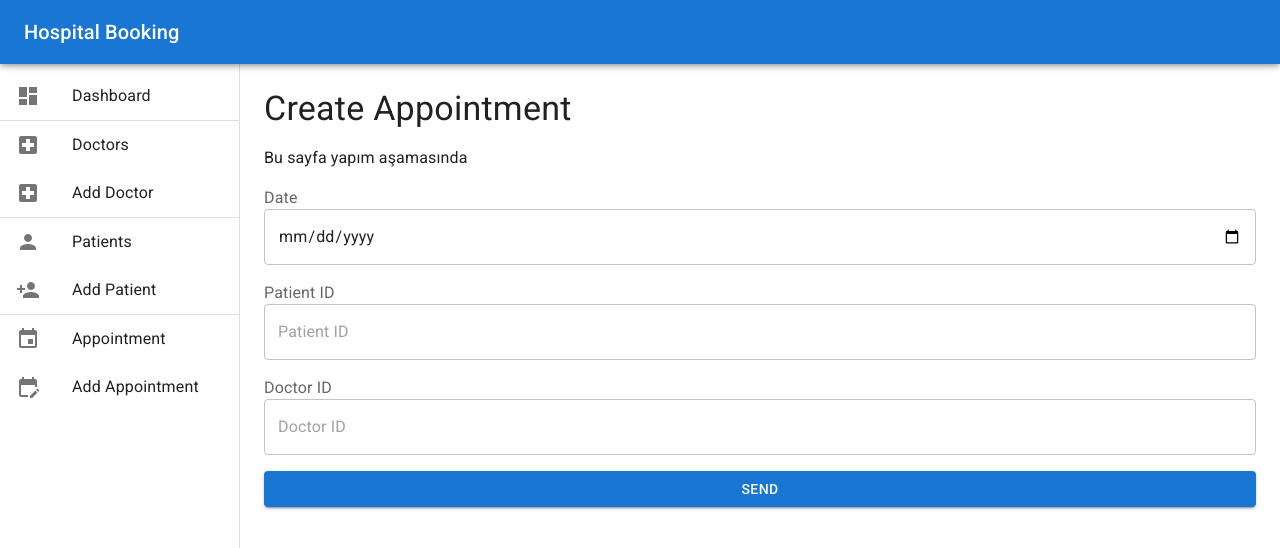
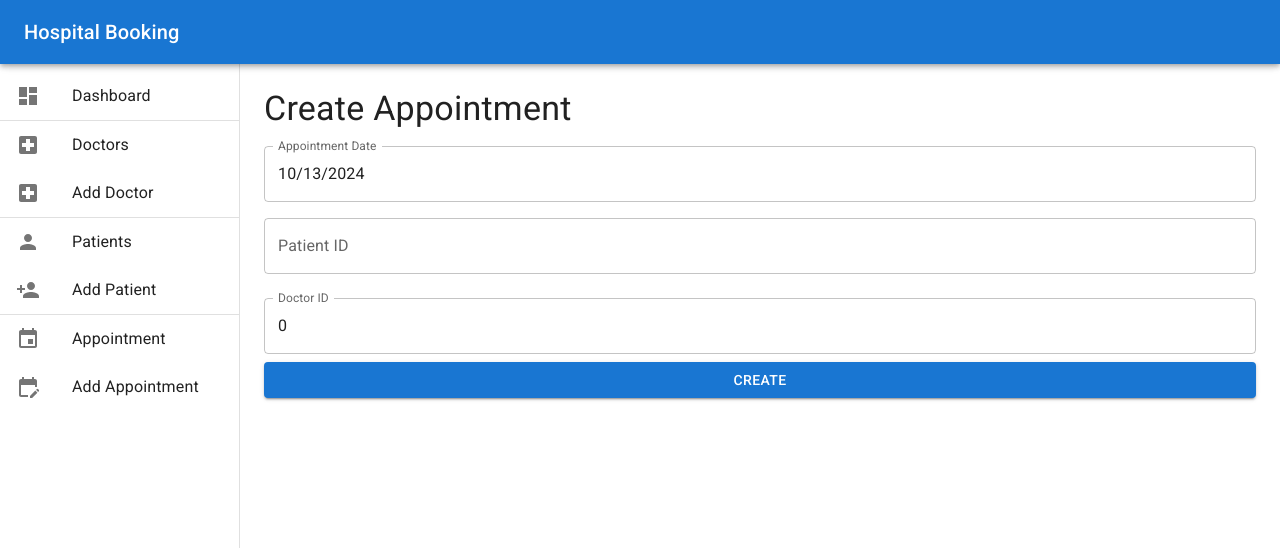
Before and after one commit to aygunbyr/hospital-appointment-booking-ui, a Next.js app: page /appointments/create in a window 1280 px wide. Shown: the top 548 px of the page. Built offline with nearby package versions, Linux system fonts and the light colour scheme.

Commit message:
Add Create Appointment Form

```diff
--- a/package.json
+++ b/package.json
@@ -12,14 +12,18 @@
     "@emotion/react": "^11.13.3",
     "@emotion/styled": "^11.13.0",
     "@fontsource/roboto": "^5.1.0",
+    "@hookform/resolvers": "^3.9.0",
     "@mui/icons-material": "^6.1.3",
     "@mui/material": "^6.1.3",
     "@mui/x-data-grid": "^7.20.0",
+    "@mui/x-date-pickers": "^7.20.0",
     "@tanstack/react-query": "^5.59.13",
     "axios": "^1.7.7",
+    "date-fns": "^2.29.3",
     "next": "14.2.15",
     "react": "^18",
     "react-dom": "^18",
+    "react-hook-form": "^7.53.0",
     "zod": "^3.23.8"
   },
   "devDependencies": {
--- a/src/app/appointments/create/page.tsx
+++ b/src/app/appointments/create/page.tsx
@@ -1,97 +1,13 @@
-"use client";
-import { useState } from "react";
-import { useRouter } from "next/navigation";
 import Typography from "@mui/material/Typography";
-import Alert from "@mui/material/Alert";
-import DryForm from "@/components/DryForm";
-import { FormField } from "@/components/DryForm/types";
-import { useMutation, useQueryClient } from "@tanstack/react-query";
-import { createAppointment } from "@/services/apiService";
-import { Appointment } from "@/types/Appointment";
-import { CreateAppointmentRequest } from "@/types/dtos/CreateAppointmentRequest";
-import { ServiceResult } from "@/types/ServiceResult";
-import { AxiosError } from "axios";
+import CreateAppointmentForm from "@/components/CreateAppointmentForm";
 
 export default function CreateAppointment() {
-  const queryClient = useQueryClient();
-  const router = useRouter();
-  const [errors, setErrors] = useState<string[]>([]);
-
-  const formFields: FormField[] = [
-    {
-      label: "Date",
-      type: "date",
-      name: "date",
-      placeholder: "Full Name",
-      required: true,
-      validation: {},
-    },
-    {
-      label: "Patient ID",
-      type: "text",
-      name: "patientId",
-      placeholder: "Patient ID",
-      required: true,
-      validation: {
-        minLength: 2,
-        maxLength: 30,
-      },
-    },
-    {
-      label: "Doctor ID",
-      type: "number",
-      name: "doctorId",
-      placeholder: "Doctor ID",
-      required: true,
-      validation: {
-        minLength: 1,
-        maxLength: 10,
-      },
-    },
-  ];
-
-  const createAppointmentMutation = useMutation<
-    ServiceResult<Appointment>,
-    unknown,
-    CreateAppointmentRequest
-  >({
-    mutationFn: (createAppointmentRequest: CreateAppointmentRequest) =>
-      createAppointment(createAppointmentRequest),
-    onSuccess: () => {
-      queryClient.invalidateQueries({ queryKey: ["appointments"] });
-      router.push("/appointments");
-    },
-    onError: (error) => {
-      // @ts-no-check
-      setErrors(
-        error instanceof AxiosError ? error.response?.data?.errorMessage : []
-      );
-    },
-  });
-
   return (
     <>
       <Typography variant="h4" mb={2}>
         Create Appointment
       </Typography>
-      <Typography mb={2}>Bu sayfa yapım aşamasında</Typography>
-      {errors.map((error, index) => (
-        <Alert
-          key={index}
-          severity="error"
-          sx={{ width: "100%", marginBottom: 2 }}
-        >
-          {error}
-        </Alert>
-      ))}
-      <DryForm
-        mutationFn={{
-          mutate: createAppointmentMutation.mutate,
-          error: createAppointmentMutation.error,
-          data: createAppointmentMutation.data,
-        }}
-        formFields={formFields}
-      />
+      <CreateAppointmentForm />
     </>
   );
 }
--- /dev/null
+++ b/src/components/CreateAppointmentForm/index.tsx
@@ -0,0 +1,142 @@
+"use client";
+// General
+import { useState } from "react";
+import { useRouter } from "next/navigation";
+import { useMutation, useQueryClient } from "@tanstack/react-query";
+import { formatISO } from "date-fns";
+import { AxiosError } from "axios";
+
+// Form
+import { Controller, useForm } from "react-hook-form";
+import { zodResolver } from "@hookform/resolvers/zod";
+import { createAppointmentSchema, CreateAppointmentFormModel } from "./schema";
+
+// Material UI
+import Alert from "@mui/material/Alert";
+import Box from "@mui/material/Box";
+import Button from "@mui/material/Button";
+import TextField from "@mui/material/TextField";
+import { DatePicker, LocalizationProvider } from "@mui/x-date-pickers";
+import { AdapterDateFns } from "@mui/x-date-pickers/AdapterDateFns";
+
+// Services, types
+import { createAppointment } from "@/services/apiService";
+import { Appointment } from "@/types/Appointment";
+import { CreateAppointmentRequest } from "@/types/dtos/CreateAppointmentRequest";
+import { ServiceResult } from "@/types/ServiceResult";
+
+export default function CreateAppointmentForm() {
+  const queryClient = useQueryClient();
+  const router = useRouter();
+  const [serverSideErrors, setServerSideErrors] = useState<string[]>([]);
+  const [isSubmitting, setIsSubmitting] = useState<boolean>(false);
+  const {
+    register,
+    handleSubmit,
+    control,
+    formState: { errors },
+  } = useForm<CreateAppointmentFormModel>({
+    resolver: zodResolver(createAppointmentSchema),
+    defaultValues: {
+      date: new Date(),
+      patientId: "",
+      doctorId: 0,
+    },
+  });
+
+  const createAppointmentMutation = useMutation<
+    ServiceResult<Appointment>,
+    unknown,
+    CreateAppointmentRequest
+  >({
+    mutationFn: (createAppointmentRequest: CreateAppointmentRequest) =>
+      createAppointment(createAppointmentRequest),
+    onSuccess: () => {
+      queryClient.invalidateQueries({ queryKey: ["appointments"] });
+      router.push("/appointments");
+    },
+    onError: (error) => {
+      setServerSideErrors(
+        error instanceof AxiosError ? error.response?.data?.errorMessage : []
+      );
+      setIsSubmitting(false);
+    },
+  });
+
+  const onSubmit = (data: CreateAppointmentFormModel) => {
+    setIsSubmitting(true);
+    setServerSideErrors([]);
+
+    const formattedData = Object.fromEntries(
+      Object.entries(data).map(([key, value]) => {
+        return [key, value instanceof Date ? formatISO(value) : value];
+      })
+    );
+
+    createAppointmentMutation.mutate(
+      formattedData as unknown as CreateAppointmentRequest
+    );
+  };
+
+  return (
+    <LocalizationProvider dateAdapter={AdapterDateFns}>
+      {serverSideErrors.map((error, index) => (
+        <Alert
+          key={index}
+          severity="error"
+          sx={{ width: "100%", marginBottom: 2 }}
+        >
+          {error}
+        </Alert>
+      ))}
+      <Box component="form" onSubmit={handleSubmit(onSubmit)}>
+        <Controller
+          name="date"
+          control={control}
+          render={({ field }) => (
+            <DatePicker
+              label="Appointment Date"
+              value={field.value}
+              onChange={field.onChange}
+              slotProps={{
+                textField: {
+                  fullWidth: true,
+                  variant: "outlined",
+                  error: !!errors.date,
+                  helperText: errors.date ? errors.date.message : "",
+                },
+              }}
+            />
+          )}
+        />
+        <TextField
+          type="text"
+          label="Patient ID"
+          {...register("patientId")}
+          error={!!errors.patientId}
+          helperText={errors.patientId?.message}
+          fullWidth
+          margin="normal"
+        />
+        <TextField
+          type="number"
+          label="Doctor ID"
+          {...register("doctorId", { valueAsNumber: true })}
+          error={!!errors.doctorId}
+          helperText={errors.doctorId?.message}
+          fullWidth
+          margin="normal"
+        />
+        <Button
+          disabled={isSubmitting}
+          type="submit"
+          variant="contained"
+          color="primary"
+          fullWidth
+        >
+          {isSubmitting ? "Submitting..." : "Create"}
+        </Button>
+      </Box>
+    </LocalizationProvider>
+  );
+}
--- /dev/null
+++ b/src/components/CreateAppointmentForm/schema.ts
@@ -0,0 +1,21 @@
+import { z } from "zod";
+
+export const createAppointmentSchema = z.object({
+  date: z.date().refine(
+    (date) => {
+      const today = new Date();
+      const threeDaysLater = new Date(today);
+      threeDaysLater.setDate(today.getDate() + 3);
+      return date >= threeDaysLater;
+    },
+    {
+      message: "The appointment date must be at least 3 days later than today.",
+    }
+  ),
+  patientId: z.string().min(1, "Patient ID is required."),
+  doctorId: z.number().min(1, "Doctor ID is required."),
+});
+
+export type CreateAppointmentFormModel = z.infer<
+  typeof createAppointmentSchema
+>;
```
Also changed, not shown: 1 other file (tests, documents, lock files or other folders).
